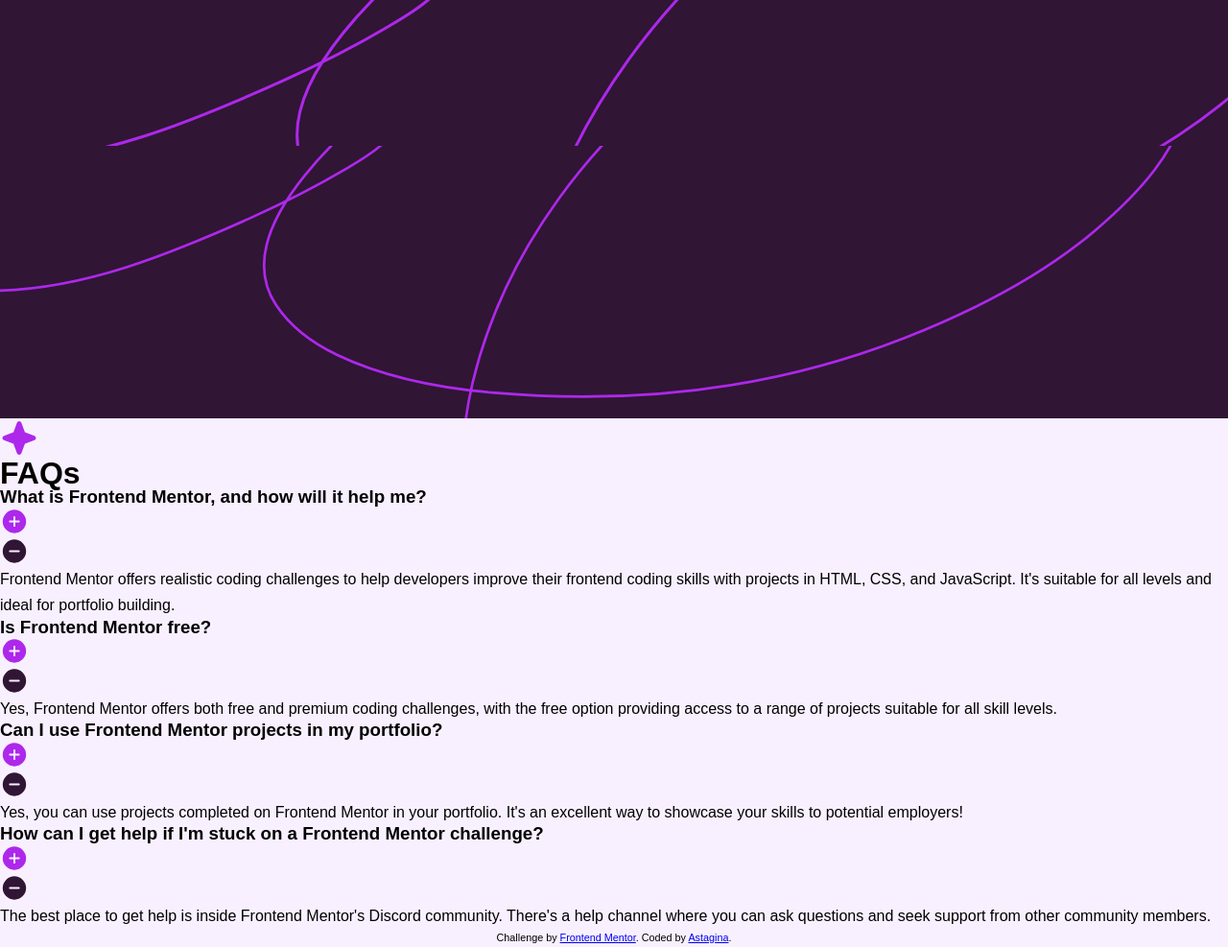
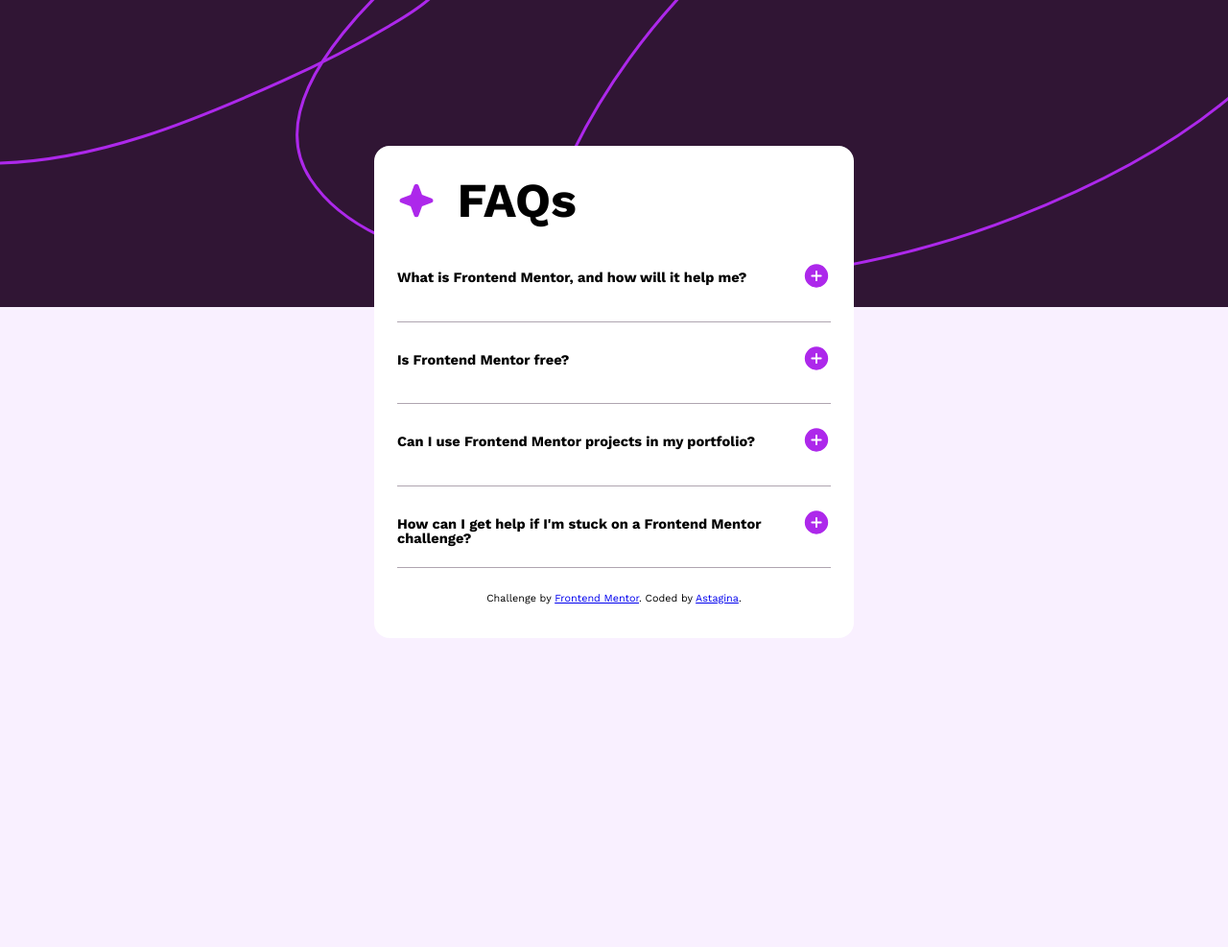
Before and after one commit to MuhammadAqilAstagina/faq-accordion-frontend-mentor, a plain HTML site: page index.html in a window 1280 px wide. Shown: the whole page at 96% size. After the commit the page ends 800 px from the top, so only its background shows below. Drawn offline with nearby package versions, Linux system fonts and the light colour scheme.

Commit message:
Update index.html
memperbaiki semua file html

```diff
--- a/index.html
+++ b/index.html
@@ -9,65 +9,79 @@
 
     <title>Frontend Mentor | FAQ accordion</title>
 
+    <!-- Font Family -->
+    <link rel="preconnect" href="https://fonts.googleapis.com">
+<link rel="preconnect" href="https://fonts.gstatic.com" crossorigin>
+<link href="https://fonts.googleapis.com/css2?family=Work+Sans:ital,wght@0,100..900;1,100..900&display=swap" rel="stylesheet">
+
     <!-- Feel free to remove these styles or customise in your own stylesheet 👍 -->
     <link rel="stylesheet" href="style.css" />
   </head>
   <body>
-    <img class="bg-desktop" src="assets/images/background-pattern-desktop.svg" alt="background-pattern-desktop" />
-    <div class="wraper">
-      <div class="title">
+    <main class="wrapper">
+      <!-- === TITLE === -->
+      <div class="accordion__title">
         <img src="assets/images/icon-star.svg" alt="star" />
         <h1>FAQs</h1>
       </div>
 
-      <div class="faq faq-active">
-        <div class="question">
+      <!-- MAIN FAQ -->
+      <!-- === FAQ 1 === -->
+      <div class="accordion__faq">
+        <div class="accordion__question">
           <h3>What is Frontend Mentor, and how will it help me?</h3>
           <img class="plus" src="assets/images/icon-plus.svg" alt="plus" />
-          <img class="min" src="assets/images/icon-minus.svg" alt="minus" />
+          <img class="min hide" src="assets/images/icon-minus.svg" alt="minus" />
         </div>
 
-        <div class="answer">
+        <div class="accordion__answer hide">
           <p>Frontend Mentor offers realistic coding challenges to help developers improve their frontend coding skills with projects in HTML, CSS, and JavaScript. It's suitable for all levels and ideal for portfolio building.</p>
         </div>
       </div>
 
-      <div class="faq">
-        <div class="question">
+      <!-- === FAQ 2 === -->
+      <div class="accordion__faq">
+        <div class="accordion__question">
           <h3>Is Frontend Mentor free?</h3>
           <img class="plus" src="assets/images/icon-plus.svg" alt="plus" />
-          <img class="min" src="assets/images/icon-minus.svg" alt="minus" />
+          <img class="min hide" src="assets/images/icon-minus.svg" alt="minus" />
         </div>
 
-        <div class="answer">
+        <div class="accordion__answer hide">
           <p>Yes, Frontend Mentor offers both free and premium coding challenges, with the free option providing access to a range of projects suitable for all skill levels.</p>
         </div>
       </div>
 
-      <div class="faq">
-        <div class="question">
+      <!-- === FAQ 3 === -->
+      <div class="accordion__faq">
+        <div class="accordion__question">
           <h3>Can I use Frontend Mentor projects in my portfolio?</h3>
           <img class="plus" src="assets/images/icon-plus.svg" alt="plus" />
-          <img class="min" src="assets/images/icon-minus.svg" alt="minus" />
+          <img class="min hide" src="assets/images/icon-minus.svg" alt="minus" />
         </div>
 
-        <div class="answer">
+        <div class="accordion__answer hide">
           <p>Yes, you can use projects completed on Frontend Mentor in your portfolio. It's an excellent way to showcase your skills to potential employers!</p>
         </div>
       </div>
 
-      <div class="faq">
-        <div class="question">
+      <!-- === FAQ 4 === -->
+      <div class="accordion__faq">
+        <div class="accordion__question">
           <h3>How can I get help if I'm stuck on a Frontend Mentor challenge?</h3>
           <img class="plus" src="assets/images/icon-plus.svg" alt="plus" />
-          <img class="min" src="assets/images/icon-minus.svg" alt="minus" />
+          <img class="min hide" src="assets/images/icon-minus.svg" alt="minus" />
         </div>
 
-        <div class="answer">
+        <div class="accordion__answer hide">
           <p>The best place to get help is inside Frontend Mentor's Discord community. There's a help channel where you can ask questions and seek support from other community members.</p>
         </div>
       </div>
+
+      <!-- === CREATE BY === -->
       <div class="attribution">Challenge by <a href="https://www.frontendmentor.io?ref=challenge" target="_blank">Frontend Mentor</a>. Coded by <a href="#">Astagina</a>.</div>
+
+    </main>
     </div>
 
     <!-- Javascript -->
```
